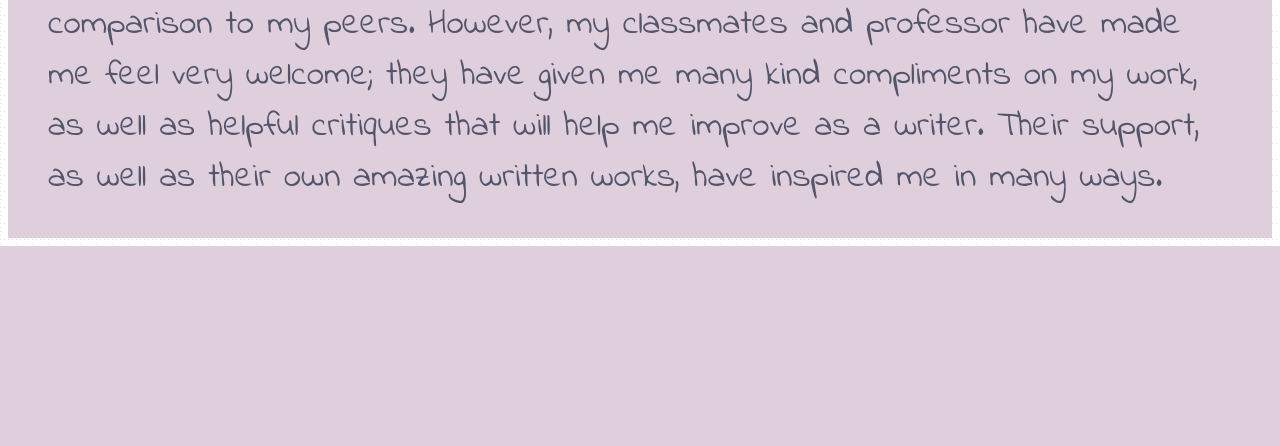
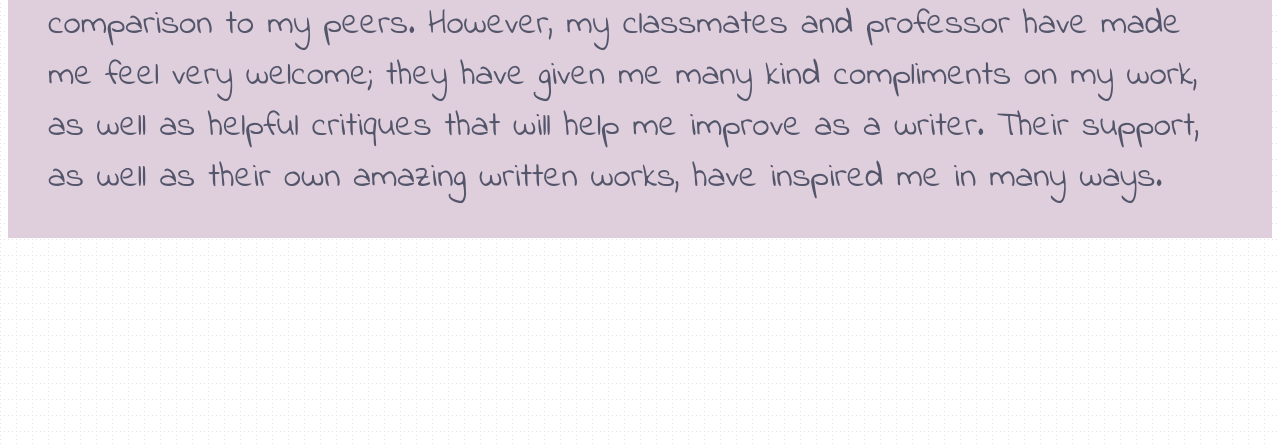
Before and after one commit to kllylwlr/kllylwlr.github.io, a PHP site: page /about.html in a window 1280 px wide. Shown: the part 1313-1759 px from the top of the page. Before the commit the page ends 1559 px from the top, so only its background shows below. Run offline with PHP 8.4, Linux system fonts and the light colour scheme; some web fonts are replaced.

Commit message:
Update style.css

```diff
--- a/style.css
+++ b/style.css
@@ -293,7 +293,7 @@ p {
 .gridTitle {grid-area: title; }
 .gridMenu {grid-area: menu; }
 .gridMain {grid-area: main; }
-.gridFooter {grid-area: footer; }
+.gridFooter {grid-area: footer; height: 200px; }
 
 /* creating grid template */
 .grid-container {
```
